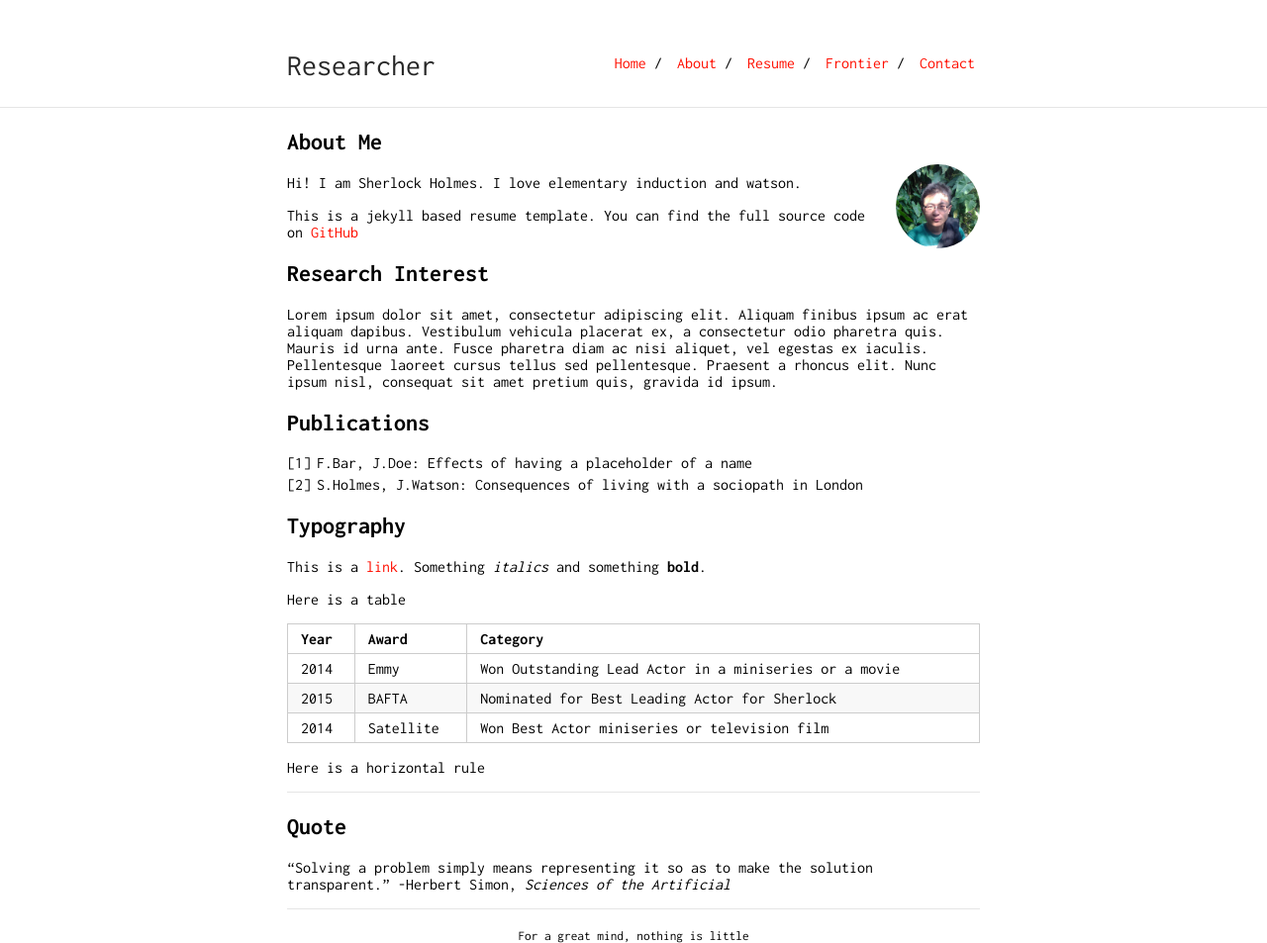
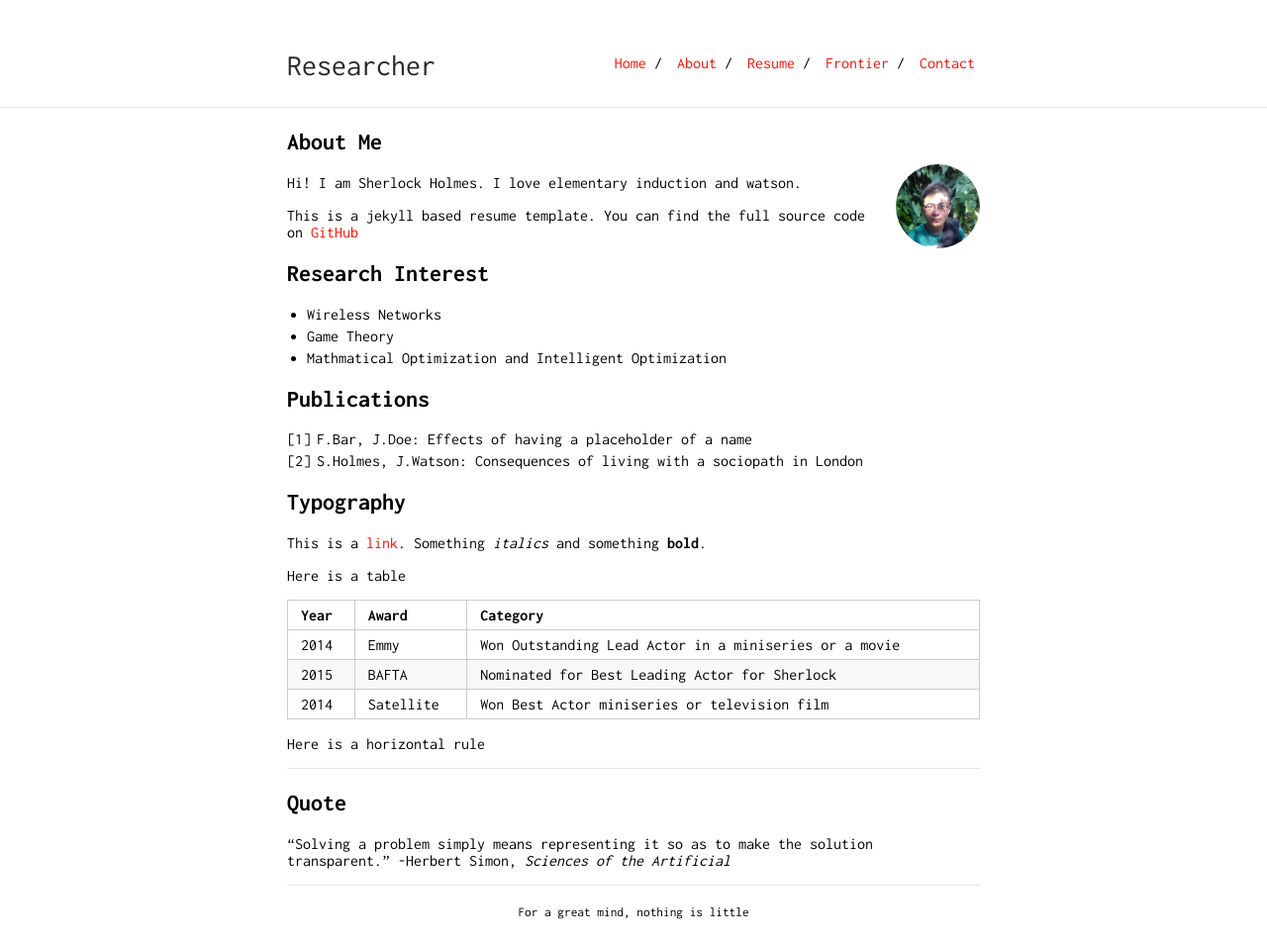
Before and after one commit to lelivre/lelivre.github.io, a Jekyll site: the page built from home.md, in a window 1280 px wide. Shown: the whole page at 99% size. Built offline with Jekyll 4.4.1, drawn with Linux system fonts in a browser that asks for light colours; our own code applies the rules of GitHub Pages for plain Markdown files; after the commit the page ends 929 px from its top, so only the background shows below that.

Commit message:
Update Research Interests

```diff
--- a/home.md
+++ b/home.md
@@ -12,7 +12,9 @@
 
 ## Research Interest
 
-Lorem ipsum dolor sit amet, consectetur adipiscing elit. Aliquam finibus ipsum ac erat aliquam dapibus. Vestibulum vehicula placerat ex, a consectetur odio pharetra quis. Mauris id urna ante. Fusce pharetra diam ac nisi aliquet, vel egestas ex iaculis. Pellentesque laoreet cursus tellus sed pellentesque. Praesent a rhoncus elit. Nunc ipsum nisl, consequat sit amet pretium quis, gravida id ipsum.
+* Wireless Networks
+* Game Theory
+* Mathmatical Optimization and Intelligent Optimization
 
 ## Publications
 
```
